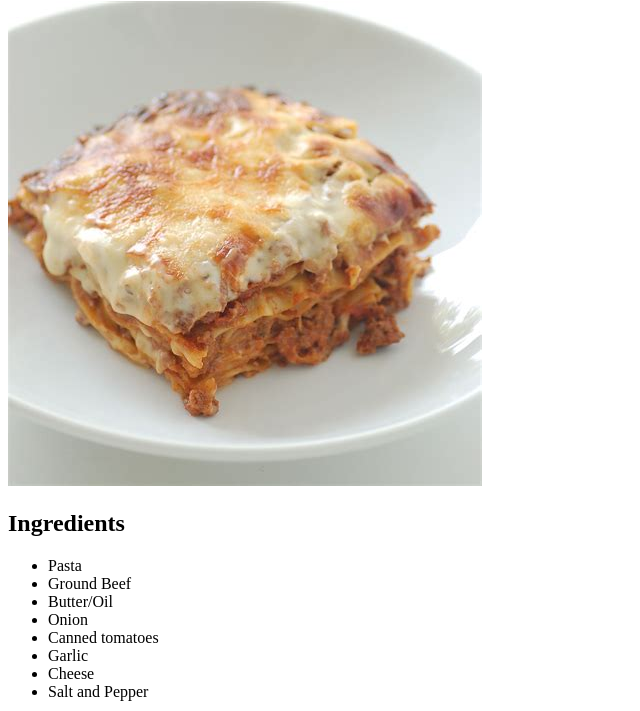
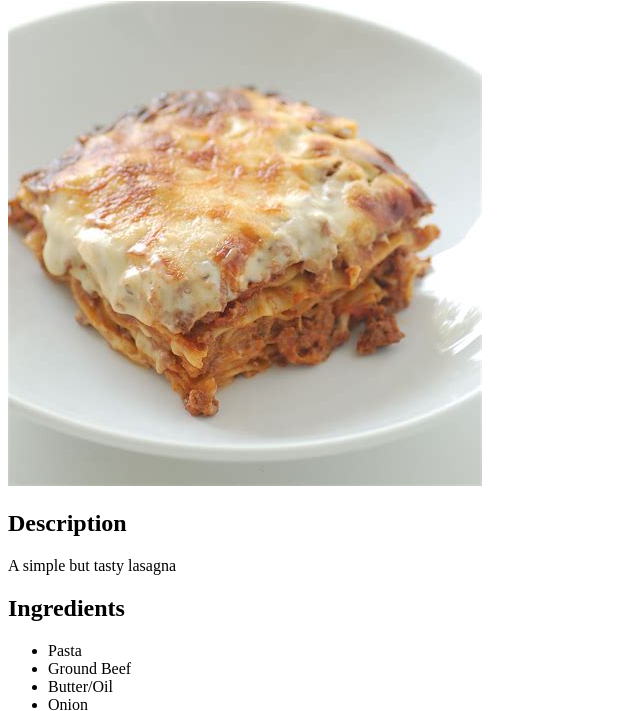
Before and after one commit to PvtZip/odin-recipes, a plain HTML site: page recipes/lasagna.html in a window 1280 px wide. Shown: the part 79-790 px from the top of the page, without its empty margins (0-640 px from the left). Drawn offline with Linux system fonts and the light colour scheme.

Commit message:
Added description in lasagna.html

```diff
--- a/recipes/lasagna.html
+++ b/recipes/lasagna.html
@@ -9,6 +9,8 @@
 <body>
     <h1>Lasagna</h1>
     <img src="../images/lasagna.jpeg" alt="Lasagna">
+    <h2>Description</h2>
+    <p>A simple but tasty lasagna</p>
     <h2>Ingredients</h2>
     <ul>
         <li>Pasta</li>
```
